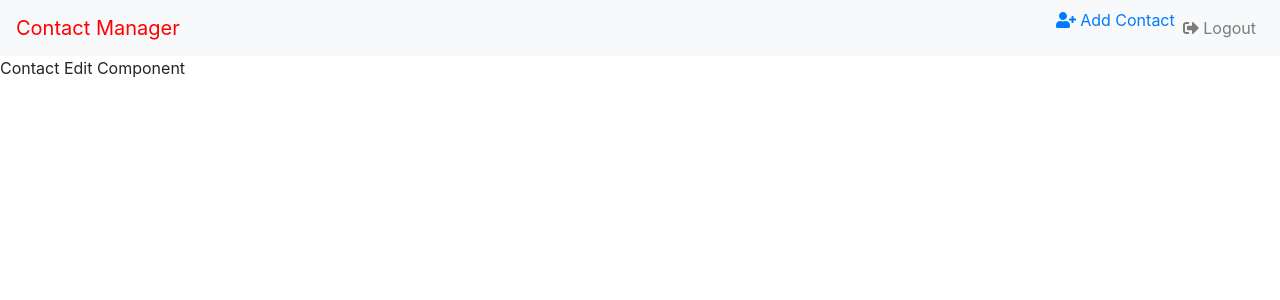
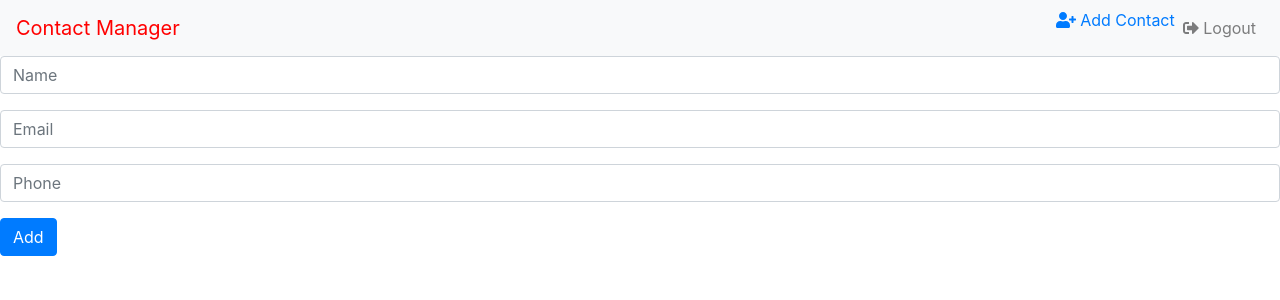
Before and after one commit to Rumit0270/Assignment_contact_manager, a React (Create React App) app in the folder client/: page /home/contactedit/1 in a window 1280 px wide. Shown: the top 300 px of the page. Built offline with nearby package versions, Linux system fonts and the light colour scheme.

Commit message:
[DONE] basic CRUD functionality implemented

```diff
--- a/client/src/actions/contact.js
+++ b/client/src/actions/contact.js
@@ -1,4 +1,4 @@
-import { FETCH_CONTACTS, DELETE_CONTACT } from './types';
+import { FETCH_CONTACTS, DELETE_CONTACT, ADD_CONTACT, UPDATE_CONTACT } from './types';
 import apiService from '../services/apiService';
 
 export const fetchContacts = () => {
@@ -35,3 +35,33 @@ export const deleteContact = (id) => {
         }
     };
 };
+
+export const addContact = (data, callback) => {
+    return async dispatch => {
+        try {
+            const contact = await apiService.post('/api/contacts/', data).then(res => res.data.data.contact);
+            dispatch({
+                type: ADD_CONTACT,
+                payload: contact
+            });
+            callback();
+        } catch(err) {
+            console.log(err);
+        }
+    };
+};
+
+export const updateContact = (id, data, callback) => {
+    return async dispatch => {
+        try {
+            const contact = await apiService.put(`/api/contacts/${id}`, data).then(res => res.data.data.contact);
+            dispatch({
+                type: UPDATE_CONTACT,
+                payload: contact
+            });
+            callback();
+        } catch(err) {
+            console.log(err);
+        }
+    };
+};
--- a/client/src/actions/types.js
+++ b/client/src/actions/types.js
@@ -2,3 +2,5 @@ export const AUTH_USER = "AUTH_USER";
 export const AUTH_ERROR = "AUTH_ERROR";
 export const FETCH_CONTACTS = "FETCH_CONTACTS";
 export const DELETE_CONTACT = "DELETE_CONTACT";
+export const ADD_CONTACT = "ADD_CONTACT";
+export const UPDATE_CONTACT = "UPDATE_CONTACT";
--- a/client/src/components/Contact.js
+++ b/client/src/components/Contact.js
@@ -14,6 +14,7 @@ class Contact extends React.Component {
 
     handleEditContact = () => {
         const contactId = this.props.contact.id;
+        console.log(this.props);
         this.props.history.push(`/home/contactedit/${contactId}`);
     }
 
--- a/client/src/components/ContactAdd.js
+++ b/client/src/components/ContactAdd.js
@@ -1,12 +1,78 @@
 import React from 'react';
+import { reduxForm, Field } from 'redux-form';
+import { compose } from 'redux';
+import { connect } from 'react-redux';
+import { Form, Button } from 'react-bootstrap';
+import { addContact } from '../actions/contact'
 
+const FieldInput = ({ input, meta, type, placeholder, min, max }) => {
+    return (
+        <Form.Control
+            type={type}
+            placeholder={placeholder}
+            min={min}
+            max={max}
+            value={input.value}
+            onChange={input.onChange}
+            />
+    )
+}
 class ContactAdd extends React.Component {
 
+    onSubmit = (formProps) => {
+        const { name, email, phone } = formProps;
+        const data = { name, email, phone };
+
+        this.props.addContact(data, () => {
+            this.props.history.push('/home/contactlist');
+        });
+    }
+
     render() {
+        // handleSubmit is a function provided by redux form for handling
+        // form submission
+        const { handleSubmit } = this.props;
+
         return (
-            <div>Contact add Component</div>
+            <Form onSubmit={handleSubmit(this.onSubmit)}>
+                <Form.Group>
+                    <Field
+                        name="name"
+                        type="text"
+                        component={FieldInput}
+                        autoComplete="none"
+                        placeholder="Name"
+                    />
+                </Form.Group>
+                <Form.Group>
+                    <Field
+                        name="email"
+                        type="text"
+                        component={FieldInput}
+                        autoComplete="none"
+                        placeholder="Email"
+                    />
+                </Form.Group>
+                <Form.Group>
+                <Field
+                    name="phone"
+                    type="text"
+                    component={FieldInput}
+                    autoComplete="none"
+                    placeholder="Phone"
+                />
+                </Form.Group>
+                <Button type="submit" className="btn btn-primary">Add</Button>
+            </Form>
         );
     }
 }
 
-export default ContactAdd;
+
+
+export default compose(
+    connect(null, {
+        addContact
+    }),
+    reduxForm({ form: 'addContact' })
+)(ContactAdd);
--- a/client/src/components/ContactEdit.js
+++ b/client/src/components/ContactEdit.js
@@ -1,13 +1,79 @@
 import React from 'react';
+import { reduxForm, Field } from 'redux-form';
+import { compose } from 'redux';
+import { connect } from 'react-redux';
+import { Form, Button } from 'react-bootstrap';
+import { updateContact } from '../actions/contact';
 
+const FieldInput = ({ input, meta, type, placeholder, min, max }) => {
+    return (
+        <Form.Control
+            type={type}
+            placeholder={placeholder}
+            min={min}
+            max={max}
+            value={input.value}
+            onChange={input.onChange}
+            />
+    )
+}
 class ContactEdit extends React.Component {
 
+    onSubmit = (formProps) => {
+        const id = this.props.match.params.id;
+        const { name, email, phone } = formProps;
+        const data = { name, email, phone };
+
+        this.props.updateContact(id, data, () => {
+            this.props.history.push('/home/contactlist');
+        });
+    }
+
     render() {
-        const id = this.props.match.params.id;
+        // handleSubmit is a function provided by redux form for handling
+        // form submission
+        const { handleSubmit } = this.props;
+
         return (
-            <div>Contact Edit Component</div>
+            <Form onSubmit={handleSubmit(this.onSubmit)}>
+                <Form.Group>
+                    <Field
+                        name="name"
+                        type="text"
+                        component={FieldInput}
+                        autoComplete="none"
+                        placeholder="Name"
+                    />
+                </Form.Group>
+                <Form.Group>
+                    <Field
+                        name="email"
+                        type="text"
+                        component={FieldInput}
+                        autoComplete="none"
+                        placeholder="Email"
+                    />
+                </Form.Group>
+                <Form.Group>
+                <Field
+                    name="phone"
+                    type="text"
+                    component={FieldInput}
+                    autoComplete="none"
+                    placeholder="Phone"
+                />
+                </Form.Group>
+                <Button type="submit" className="btn btn-primary">Add</Button>
+            </Form>
         );
     }
 }
 
-export default ContactEdit;
+
+
+export default compose(
+    connect(null, {
+        updateContact
+    }),
+    reduxForm({ form: 'editContac' })
+)(ContactEdit);
--- a/client/src/components/ContactList.js
+++ b/client/src/components/ContactList.js
@@ -12,19 +12,20 @@ class ContactList extends React.Component {
 
     renderContacts() {
         const { contacts } = this.props;
-        if(!contacts) {
+        console.log(contacts)
+        if(contacts && contacts.length > 0) {
+            return(
+                <Accordion>
+                    { contacts.map(contact => {
+                        return <Contact { ...this.props} key={contact.id} contact={contact}/>
+                    }) }
+                </Accordion>
+            );
+        } else {
             return (
                 <div>No contacts added yet!</div>
             )
         }
-
-        return(
-            <Accordion>
-                { contacts.map(contact => {
-                    return <Contact key={contact.email} contact={contact}/>
-                }) }
-            </Accordion>
-        );
     }
 
     render() {
--- a/client/src/components/Root.js
+++ b/client/src/components/Root.js
@@ -6,7 +6,11 @@ import reducers from '../reducers';
 
 const composeEnhancers = window.__REDUX_DEVTOOLS_EXTENSION_COMPOSE__ || compose;
 
-const initialState = {};
+const initialState = {
+    auth: {
+        authenticated: localStorage.getItem('token')
+    }
+};
 
 const store = createStore(
     reducers,
--- a/client/src/reducers/contact.js
+++ b/client/src/reducers/contact.js
@@ -1,4 +1,4 @@
-import { FETCH_CONTACTS, DELETE_CONTACT } from '../actions/types';
+import { FETCH_CONTACTS, DELETE_CONTACT, ADD_CONTACT, UPDATE_CONTACT } from '../actions/types';
 import _ from 'lodash';
 
 const INTIAL_STATE = [];
@@ -7,10 +7,17 @@ const contactsReducer = (state= INTIAL_STATE, action) => {
 
     switch(action.type) {
         case FETCH_CONTACTS:
-            return [ ...state, ...action.payload];
+            return [ ...action.payload];
         case DELETE_CONTACT:
             if(!action.payload) { return state }
             return _.filter(state, (contact) => contact.id !== action.payload);
+        case ADD_CONTACT:
+            return [ ...state, action.payload ];
+        case UPDATE_CONTACT:
+            console.log('/*/**/*/*/*/')
+            console.log(action.payload)
+            const filterContacts = _.filter(state, (contact) => contact.id !== action.payload.id);
+            return [ ...filterContacts, action.payload ]
         default:
             return state;
     }
--- a/client/src/reducers/index.js
+++ b/client/src/reducers/index.js
@@ -1,8 +1,10 @@
 import { combineReducers } from 'redux';
 import authReducer from './auth';
 import contactReducer from './contact';
+import { reducer as formReducer } from 'redux-form';
 
 export default combineReducers({
     auth: authReducer,
-    contacts: contactReducer
+    contacts: contactReducer,
+    form: formReducer
 });
```
